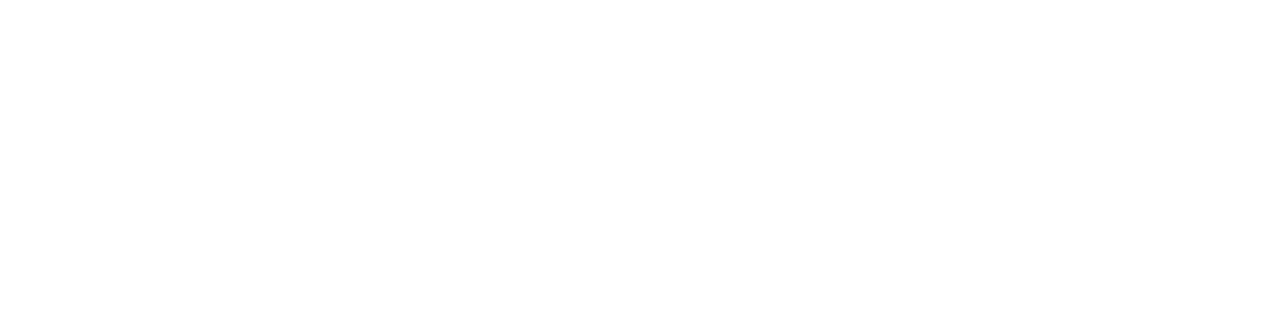
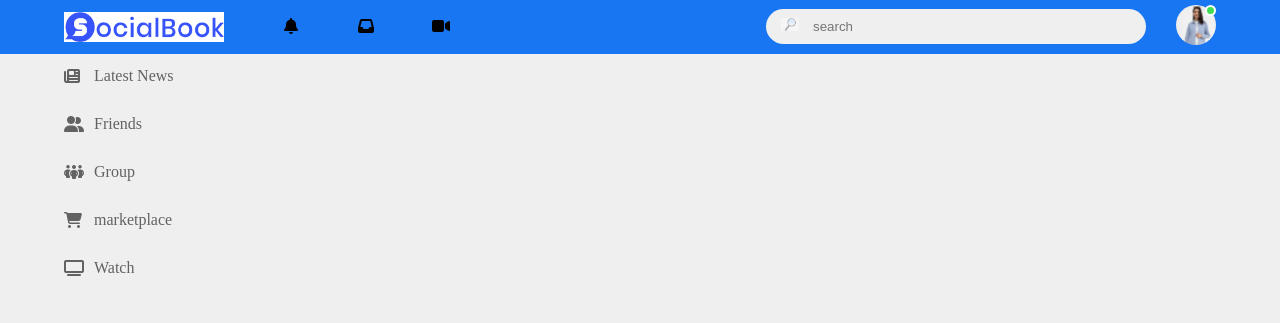
Before and after one commit to nikitanimore992/SOCIALBOOK, a plain HTML site: page index.html in a window 1280 px wide. Drawn offline with Linux system fonts and the light colour scheme.

Commit message:
compelte navbar

```diff
--- a/index.html
+++ b/index.html
@@ -1,12 +1,62 @@
 <!DOCTYPE html>
 <html lang="en">
+
 <head>
     <meta charset="UTF-8">
     <meta name="viewport" content="width=device-width, initial-scale=1.0">
-    <title>SOCIALBOOK</title>
+    <title>SOCIALBOOK - Easy Tutorials YouTube Channel</title>
+    <link rel="stylesheet" href="https://cdnjs.cloudflare.com/ajax/libs/font-awesome/6.6.0/css/all.min.css"
+        integrity="sha512-Kc323vGBEqzTmouAECnVceyQqyqdsSiqLQISBL29aUW4U/M7pSPA/gEUZQqv1cwx4OnYxTxve5UMg5GT6L4JJg=="
+        crossorigin="anonymous" referrerpolicy="no-referrer" />
     <link rel="stylesheet" href="style.css">
+
 </head>
+
 <body>
+    <!-- -------------navbar------------------ -->
+    <nav>
+        <div class="nav-left">
+            <img src="images/logo.png" class="logo">
+            <ul>
+                <li><i class="fa-solid fa-bell"></i></li>
+                <li><i class="fa-solid fa-inbox"></i></li>
+                <li><i class="fa-solid fa-video"></i></li>
+                <!-- <li><img src="images/notification.png"></li> -->
+                <!-- <li><img src="images/inbox.jpeg"></li>
+                <li><img src="images/video.png"></li> -->
+            </ul>
+        </div>
+        <div class="nav-right">
+            <div class="search-box">
+                <img src="images/search.jpeg" alt="">
+                <input type="text" placeholder="search">
+            </div>
+            <div class="nav-user-icon online">
+                <img src="images/pic.jpg" alt="">
+            </div>
+        </div>
+    </nav>
+
+    <div class="container">
+        <!-------------------- left-side-bar ------------->
+        <div class="left-sidebar">
+            <div class="imp-linkes">
+                <a href="#"> <i class="fa-solid fa-newspaper"></i>Latest News</a>
+                <a href="#"> <i class="fa-solid fa-user-group"></i>Friends</a>
+                <a href="#"><i class="fa-duotone fa-solid fa-people-group"></i>Group</a>
+                <a href="#"><i class="fa-solid fa-cart-shopping"></i>marketplace</a>
+                <a href="#"> <i class="fa-solid fa-tv"></i>Watch</a>
+            </div>
+        </div>
+        <!-------------------- main contect ------------->
+
+        <div class="main-content"></div>
+        <!-------------------- right-side-bar ------------->
+
+        <div class="right-sidebar"></div>
+
+    </div>
 
 </body>
+
 </html>
--- a/style.css
+++ b/style.css
@@ -0,0 +1,128 @@
+*{
+    margin: 0;
+    padding: 0;
+    font-size: 'poppins',sans-serif;
+}
+body{
+    background: #efefef;
+    /* color: rgb(191, 189, 189); */
+
+}
+/* ----------- top navbar------------------- */
+nav{
+    display: flex;
+    align-items: center;
+    justify-content: space-between;
+    background: #1876f2;
+    padding: 5px 5%;
+    position: sticky;
+    top: 0;
+    z-index: 100;
+}
+.logo{
+    width: 160px;
+    margin-right: 45px;
+}
+.nav-left , .nav-right{
+    display: flex;
+    align-items: center;
+
+}
+/* .nav-left img{
+    width: 28px;
+    margin: 0 15px;
+    background: transparent;
+} */
+.nav-left ul li{
+    list-style: none;
+    display: inline-block;
+    width: 40px;
+    margin: 0 15px;
+
+}
+/* .nav-left ul li{
+    width: 28px;
+    margin: 0 15px;
+   co
+} */
+.nav-user-icon img{
+    width: 40px;
+    border-radius: 50%;
+    cursor: pointer;
+}
+.nav-user-icon{
+    margin-left: 30px;
+}
+.search-box{
+    background: #efefef;
+    width: 350px;
+    border-radius: 20px;
+    align-items: center;
+    padding: 0 15px;
+}
+.search-box img{
+   width: 18px;
+}
+.search-box input{
+    /* width: 100%; */
+    background: transparent;
+    padding: 10px;
+    outline: none;
+    border: 0;
+
+}
+.online{
+    position: relative;
+}
+.online::after{
+    content: '';
+    width: 7px;
+    height: 7px;
+    border: 2px solid #fff;
+    border-radius: 50%;
+    background: #41db51;
+    position: absolute;
+    top: 0;
+    right: 0;
+}
+/* --------------------close navar ------------------------- */
+.container{
+    display: flex;
+    justify-content: space-between;
+    padding: 13px 5%;
+
+}
+.left-sidebar{
+    /* background:#cbdffa; */
+    flex-basis: 25%;
+    position:sticky;
+    top: 70px;
+    align-self: flex-start;
+    /* height: 100vh; */
+
+}
+.right-sidebar{
+    /* background:#cbdffa; */
+    flex-basis: 25%;
+    position:sticky;
+    top: 70px;
+    align-self: flex-start;
+    /* height: 100vh; */
+
+}
+.main-content{
+flex-basis: 47%;
+
+}
+.imp-linkes a{
+text-decoration: none;
+display: flex;
+align-items: center;
+margin-bottom: 30px;
+color: #626262;
+width: fit-content;
+}
+.imp-linkes a i{
+ width: 15px;
+ margin-right: 15px;
+}
```
Also changed, not shown: images/inbox.jpeg (added), images/logo.png (added), images/notification.png (added), images/pic.jpg (added), images/search.jpeg (added), images/video.png (added).
